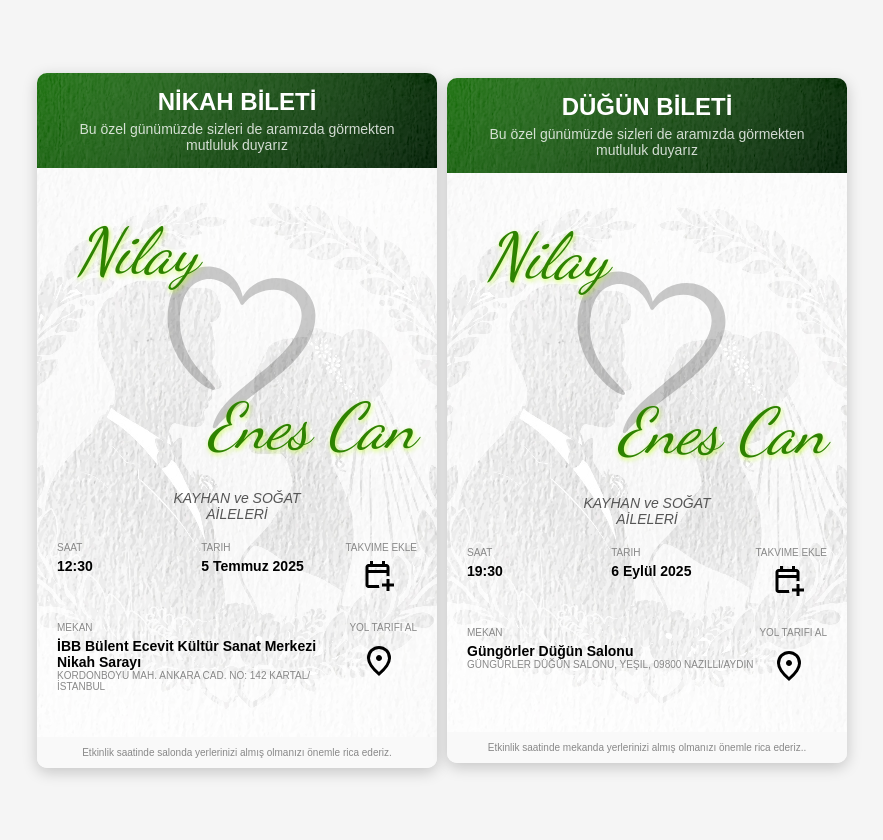
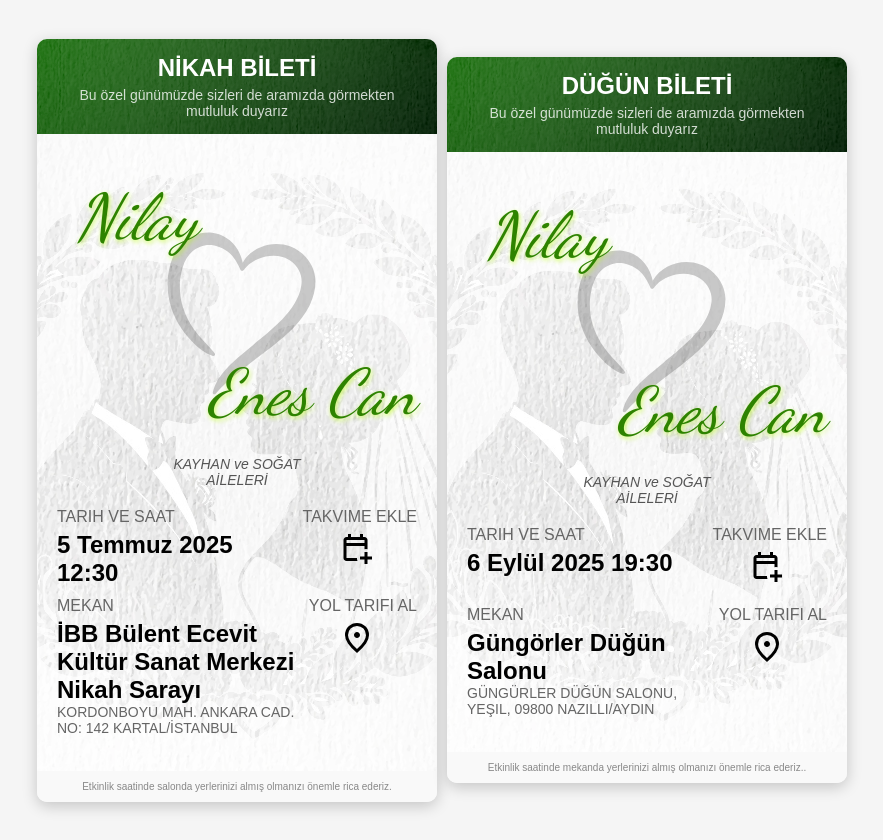
Before and after one commit to nscnkyhn/invitation, a PHP site: page / in a window 1280 px wide. Shown: the whole page, without its empty margins (198-1081 px from the left). Run offline with PHP 8.4, Linux system fonts and the light colour scheme; some web fonts are replaced.

Commit message:
update wedding ticket to latest design

```diff
--- a/index.html
+++ b/index.html
@@ -29,23 +29,19 @@
             AİLELERİ
         </div>
 
-        <div class="info-group">
-            <div class="info-section custom-button-wrapper">
-                <div class="info-label">Takvime Ekle</div>
-                <div class="info-value">
-                    <a class="custom-button" target="_blank"
+        <div class="info-group info-date-group">
+            <div class="info-section">
+                <div class="info-label">Tarih ve Saat</div>
+                <div class="info-value">5 Temmuz 2025 12:30</div>
+            </div>
+            <div class="info-section">
+                <div class="info-label button-label">Takvime Ekle</div>
+                <div class="info-value calendar-icon">
+                    <a target="_blank"
                        href="https://calendar.google.com/calendar/u/0/r/eventedit?&dates=20250705T123000/20250705T133000&ctz=Europe/Istanbul&text=Enes+Can+ve+Nilay+Kayhan+Nikah%C4%B1&location=%C4%B0BB+B%C3%BClent+Ecevit+K%C3%BClt%C3%BCr+Merkezi&details=Nikah+salonunu+%27Nikah+Saray%C4%B1%27+tabelalar%C4%B1n%C4%B1+takip+ederek+bulabilirsiniz.">
-                        <img class="info-label calendar-icon" src="media/calendar.svg" alt="Takvime Ekle">
+                        <img id="calendar-icon" class="info-label" src="media/calendar.svg" alt="Takvime Ekle">
                     </a>
                 </div>
-            </div>
-            <div class="info-section">
-                <div class="info-label">Tarih</div>
-                <div class="info-value">5 Temmuz 2025</div>
-            </div>
-            <div class="info-section">
-                <div class="info-label">Saat</div>
-                <div class="info-value">12:30</div>
             </div>
             <!--
                         <div class="info-section">
@@ -55,20 +51,20 @@
             -->
         </div>
 
-        <div class="info-group">
-            <div class="info-section custom-button-wrapper">
-                <div class="info-label">Yol Tarifi Al</div>
-                <div class="info-value">
-                    <a class="custom-button" target="_blank"
+        <div class="info-group info-location-group">
+            <div class="info-section">
+                <div class="info-label">Mekan</div>
+                <div class="info-value">İBB Bülent Ecevit Kültür Sanat Merkezi Nikah Sarayı</div>
+                <div class="info-sub-value">Kordonboyu Mah. Ankara Cad. No: 142 Kartal/İstanbul</div>
+            </div>
+            <div class="info-section">
+                <div class="info-label button-label">Yol Tarifi Al</div>
+                <div class="info-value maps-icon">
+                    <a target="_blank"
                        href="https://maps.google.com/maps?q=İBB Bülent Ecevit Kültür Merkezi">
                         <img class="info-label maps-icon" src="media/location.svg" alt="Yol Tarifi Al">
                     </a>
                 </div>
-            </div>
-            <div class="info-section">
-                <div class="info-label">Mekan</div>
-                <div class="info-value">İBB Bülent Ecevit Kültür Sanat Merkezi Nikah Sarayı</div>
-                <div class="info-label">Kordonboyu Mah. Ankara Cad. No: 142 Kartal/İstanbul</div>
             </div>
         </div>
     </div>
@@ -96,40 +92,36 @@
             AİLELERİ
         </div>
 
-        <div class="info-group">
-            <div class="info-section custom-button-wrapper">
-                <div class="info-label">Takvime Ekle</div>
-                <div class="info-value">
-                    <a class="custom-button" target="_blank"
+        <div class="info-group info-date-group">
+            <div class="info-section">
+                <div class="info-label">Tarih ve Saat</div>
+                <div class="info-value">6 Eylül 2025 19:30</div>
+            </div>
+            <div class="info-section">
+                <div class="info-label button-label">Takvime Ekle</div>
+                <div class="info-value calendar-icon">
+                    <a target="_blank"
                        href="https://calendar.google.com/calendar/u/0/r/eventedit?&dates=20250906T193000/20250906T233000&ctz=Europe/Istanbul&text=Enes+Can+ve+Nilay+Kayhan+D%C3%BC%C4%9F%C3%BCn%C3%BC&location=G%C3%BCng%C3%BCrler+D%C3%BC%C4%9F%C3%BCn+Salonu,+Ye%C5%9Fil,+09800+Nazilli/Ayd%C4%B1n">
-                        <img class="info-label calendar-icon" src="media/calendar.svg" alt="Takvime Ekle">
+                        <img class="info-label" src="media/calendar.svg" alt="Takvime Ekle">
                     </a>
                 </div>
             </div>
+        </div>
+
+        <div class="info-group info-location-group">
             <div class="info-section">
-                <div class="info-label">Tarih</div>
-                <div class="info-value">6 Eylül 2025</div>
+                <div class="info-label">Mekan</div>
+                <div class="info-value">Güngörler Düğün Salonu</div>
+                <div class="info-sub-value">Güngürler Düğün Salonu, Yeşil, 09800 Nazilli/Aydın</div>
             </div>
             <div class="info-section">
-                <div class="info-label">Saat</div>
-                <div class="info-value">19:30</div>
-            </div>
-        </div>
-
-        <div class="info-group flex-start">
-            <div class="info-section custom-button-wrapper">
-                <div class="info-label">Yol Tarifi Al</div>
-                <div class="info-value">
-                    <a class="custom-button" target="_blank"
+                <div class="info-label button-label">Yol Tarifi Al</div>
+                <div class="info-value maps-icon">
+                    <a target="_blank"
                        href="https://maps.app.goo.gl/VtbRogTqwTtSkFJ68?g_st=iw">
                         <img class="info-label maps-icon" src="media/location.svg" alt="Yol Tarifi Al">
                     </a>
                 </div>
-            </div>
-            <div class="info-section">
-                <div class="info-label">Mekan</div>
-                <div class="info-value">Güngörler Düğün Salonu</div>
-                <div class="info-label">Güngürler Düğün Salonu, Yeşil, 09800 Nazilli/Aydın</div>
             </div>
         </div>
     </div>
--- a/style.css
+++ b/style.css
@@ -74,16 +74,22 @@ body {
 }
 
 .info-group {
-    display: flex;
-    justify-content: space-evenly;
-    margin-bottom: 20px;
-    align-items: flex-start;
-    align-content: center;
-    flex-direction: row-reverse;
+    display: grid;
+    text-align: left;
+    margin-bottom: 10px;
 }
 
-.flex-start {
-    justify-content: flex-start;
+.button-label {
+    text-align: right;
+}
+
+.info-date-group {
+    grid-template-columns: 4fr 2fr;
+
+}
+
+.info-location-group {
+    grid-template-columns: 4fr 2fr;
 }
 
 .info-section {
@@ -91,15 +97,22 @@ body {
 }
 
 .info-label {
-    font-size: 10px;
-    color: #888;
+    font-size: 16px;
+    color: #656565;
     text-transform: uppercase;
     margin-bottom: 5px;
 }
 
 .info-value {
+    font-size: 24px;
+    font-weight: bold;
+}
+
+.info-sub-value {
     font-size: 14px;
-    font-weight: bold;
+    color: #656565;
+    text-transform: uppercase;
+    margin-bottom: 5px;
 }
 
 .couple-names {
@@ -153,22 +166,12 @@ body {
     text-align: center;
 }
 
-.custom-button-wrapper {
-    display: flex;
-    flex-direction: column;
-    justify-content: flex-start;
-    align-items: flex-end;
-    max-width: fit-content;
+.maps-icon {
     text-align: center;
 }
 
-.maps-icon {
-    padding-top: 5px;
-    padding-right: 20px;
-}
-
 .calendar-icon {
-    padding-right: 20px;
+    text-align: center;
 }
 
 a {
```
